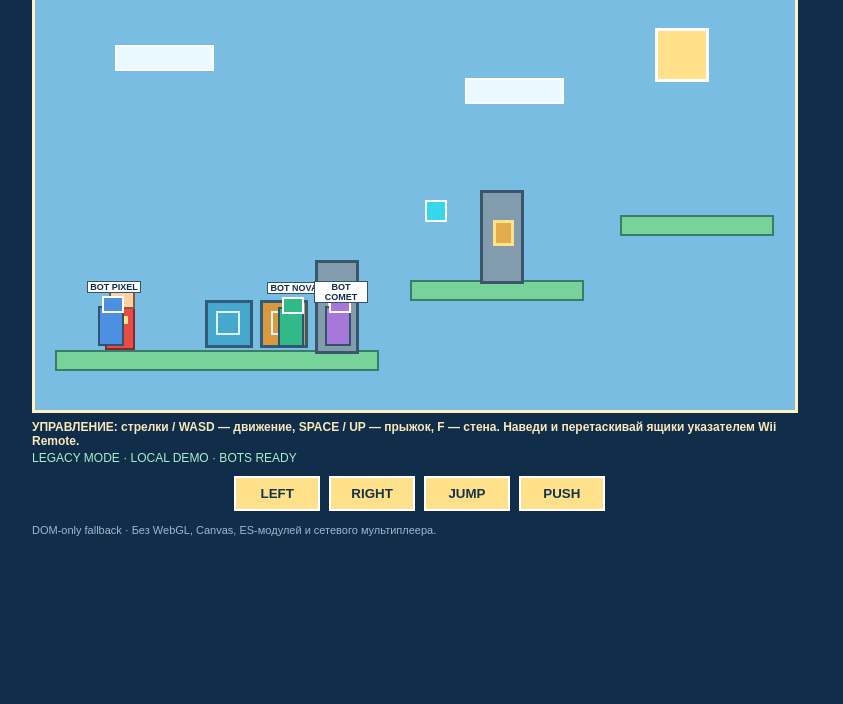
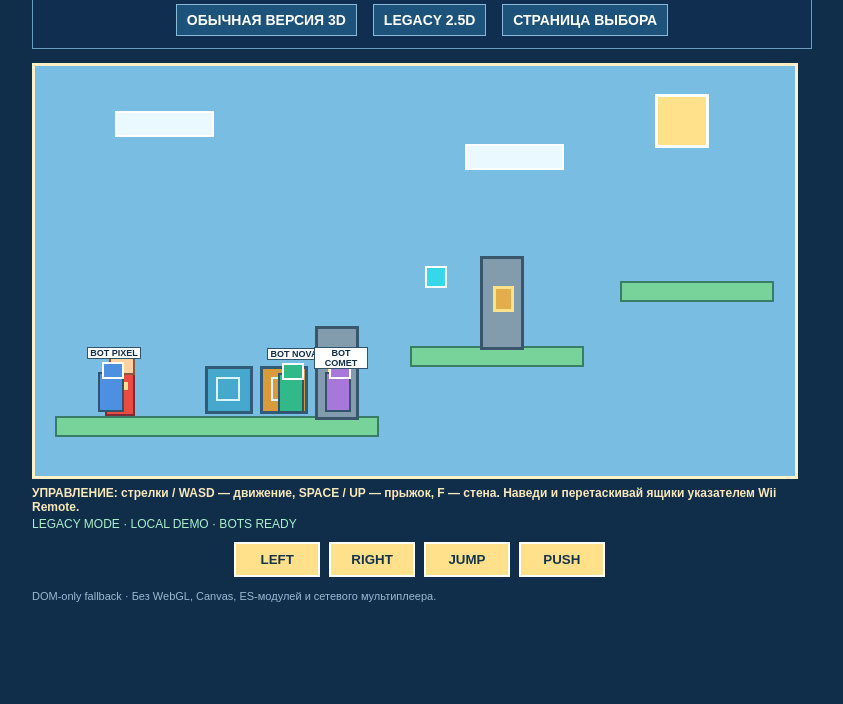
Before and after one commit to voloda06346/platwfc-2-5d-platformer, a plain HTML site: page legacy.html in a window 1280 px wide. Shown: the part 96-800 px from the top of the page, without its empty margins (218-1061 px from the left). Drawn offline with Linux system fonts and the light colour scheme.

Commit message:
Style Legacy version links

```diff
--- a/legacy.css
+++ b/legacy.css
@@ -207,3 +207,27 @@ html, body {
   color: #9bbad0;
   font-size: 11px;
 }
+
+
+/* Direct links to both game versions */
+#version-links {
+  margin: 10px 0 14px;
+  padding: 9px;
+  border: 1px solid #6a9bc0;
+  background: #102f50;
+  text-align: center;
+}
+#version-links a {
+  display: inline-block;
+  margin: 3px 6px;
+  padding: 7px 10px;
+  border: 1px solid #8bb8d7;
+  background: #1d527a;
+  color: #ffffff;
+  font-weight: bold;
+  text-decoration: none;
+}
+#version-links a:active,
+#version-links a:hover {
+  background: #327cab;
+}
```
